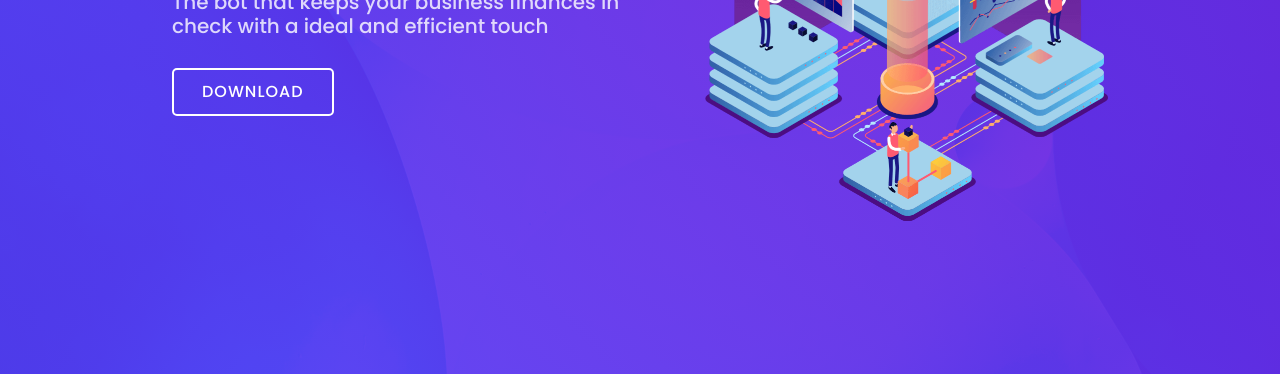
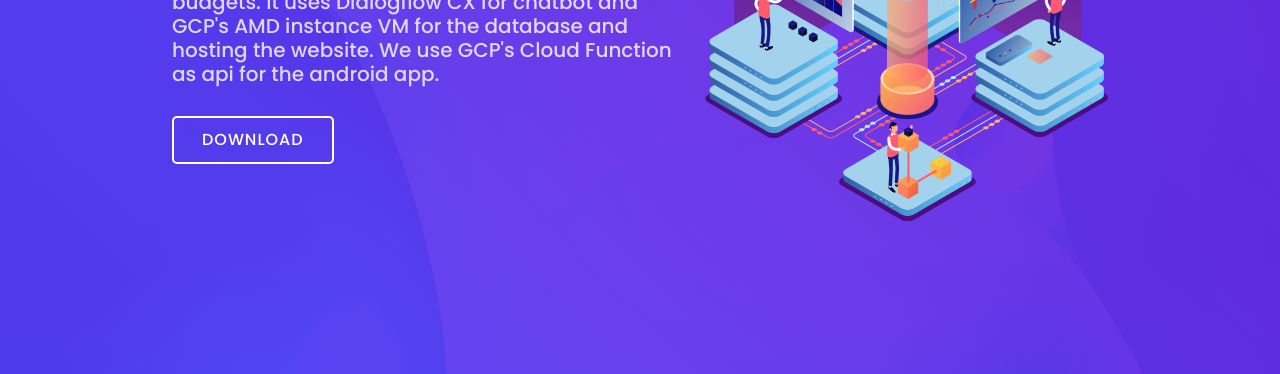
Before and after one commit to ashwanthbalakrishnan5/BudgetPal, a plain HTML site: page index.html in a window 1280 px wide. Shown: the part 426-800 px from the top of the page. Drawn offline with nearby package versions, Linux system fonts and the light colour scheme.

Commit message:
added download link to index.html

```diff
--- a/index.html
+++ b/index.html
@@ -37,7 +37,7 @@
       <nav id="navbar" class="navbar">
         <ul>
 
-          <li><a class="getstarted scrollto" href="#about">Download</a></li>
+          <li><a class="getstarted scrollto" href="https://github.com/ashwanthbalakrishnan5/BudgetPal/releases/download/V1/budgetPal.deko.apk">Download</a></li>
         </ul>
         <i class="bi bi-list mobile-nav-toggle"></i>
       </nav>
@@ -52,8 +52,8 @@
       <div class="row justify-content-center">
         <div class="col-xl-5 col-lg-6 pt-3 pt-lg-0 order-2 order-lg-1 d-flex flex-column justify-content-center">
           <h1>Meet BudgetPal,</h1>
-          <h2>The bot that keeps your business finances in check with a ideal and efficient touch</h2>
-          <div><a href="#about" class="btn-get-started scrollto">DOWNLOAD</a></div>
+          <h2>BudgetPal is a chatbot using neural network language model to track the expense and set budgets. It uses Dialogflow CX for chatbot and GCP's AMD instance VM for the database and hosting the website. We use GCP's Cloud Function as api for the android app.</h2>
+          <div><a href="https://github.com/ashwanthbalakrishnan5/BudgetPal/releases/download/V1/budgetPal.deko.apk" class="btn-get-started scrollto">DOWNLOAD</a></div>
         </div>
         <div class="col-xl-4 col-lg-6 order-1 order-lg-2 hero-img" data-aos="zoom-in" data-aos-delay="150">
           <img src="assets/img/hero-img.png" class="img-fluid animated" alt="">
```
